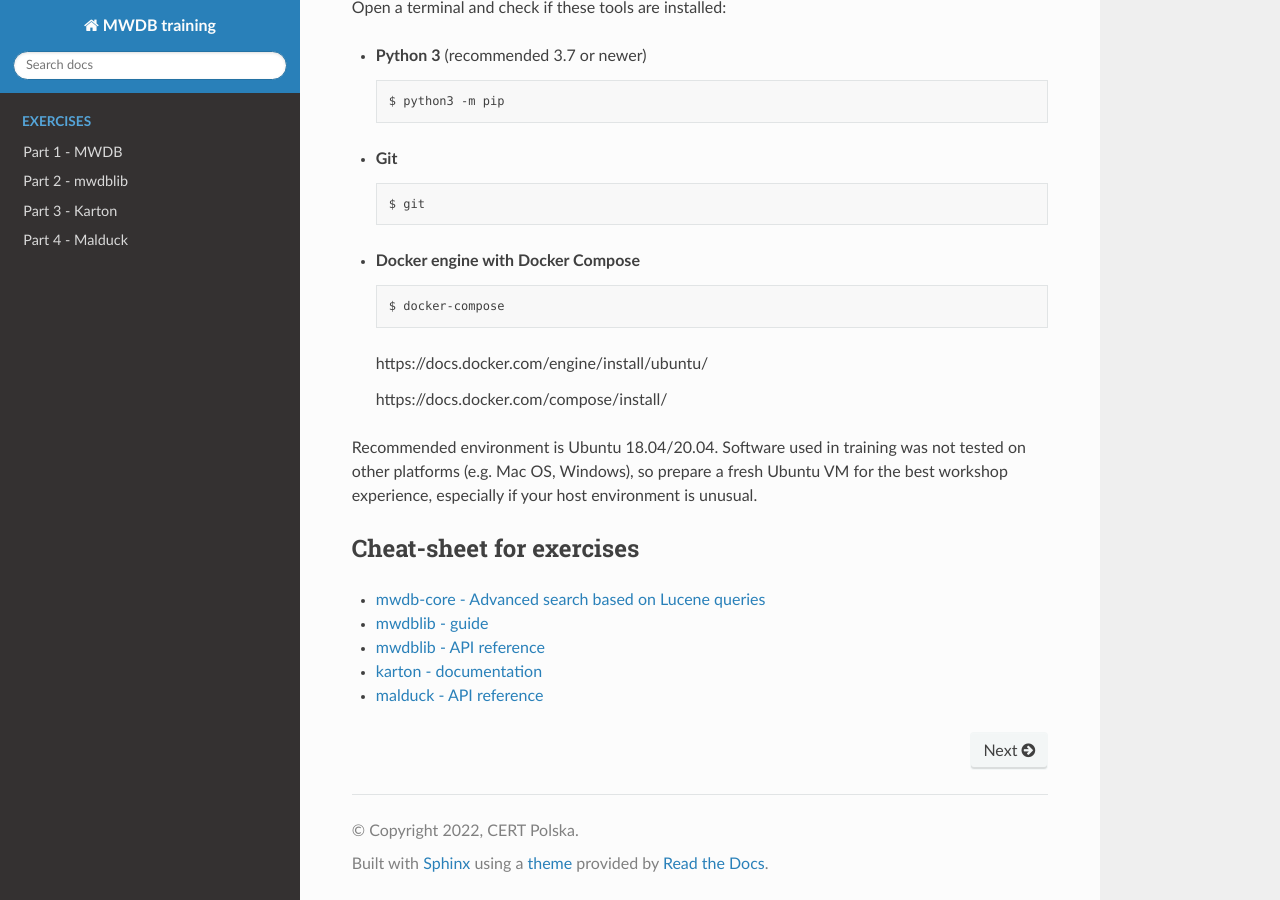
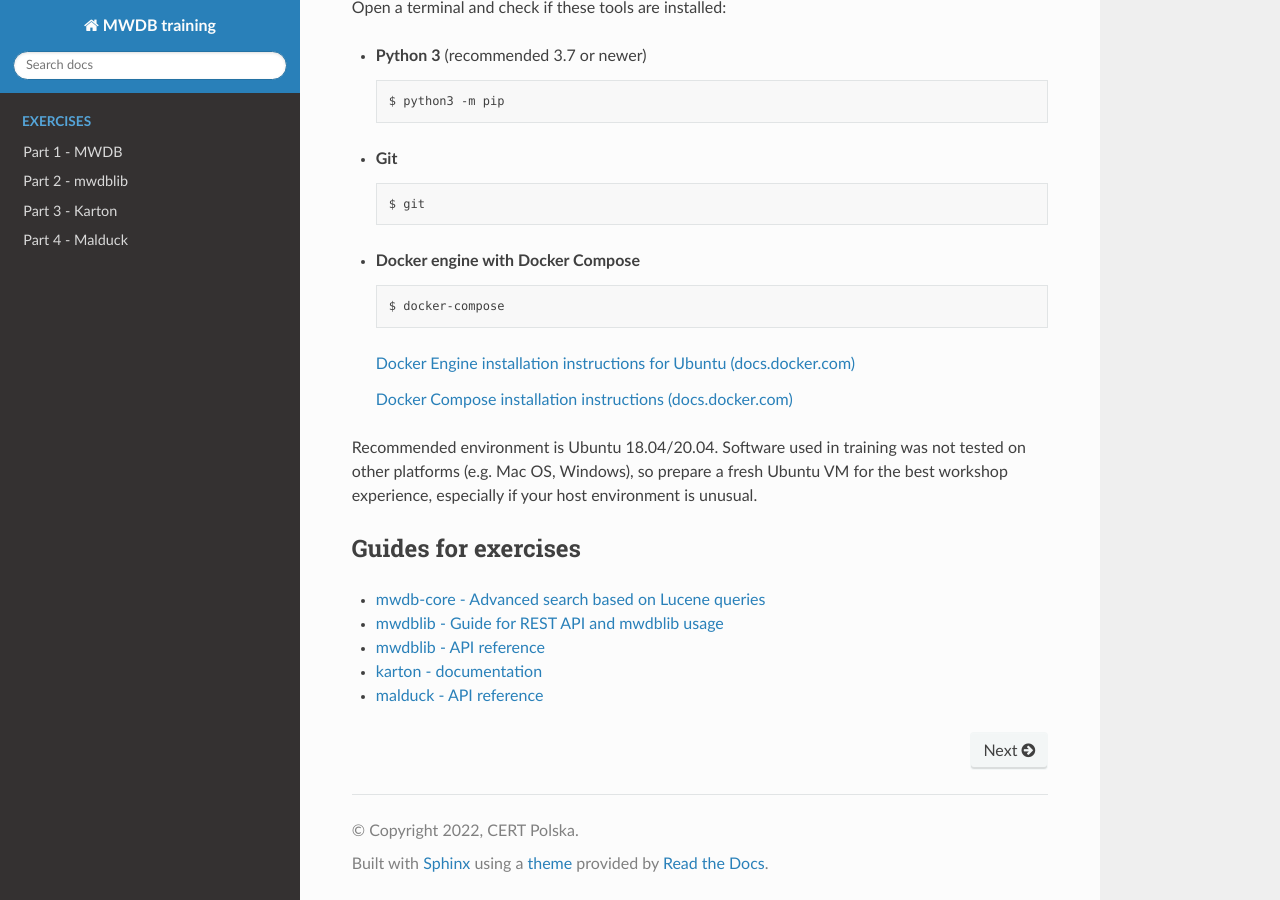
Before and after one commit to CERT-Polska/training-mwdb, a Sphinx documentation site: the page built from source/index.md, in a window 1280 px wide and 900 px high, scrolled down 953 px. Built offline with Sphinx 7.4.7 and the Read the Docs theme 2.0.0, drawn with Linux system fonts in a browser that asks for light colours.

Commit message:
Links and other small changes

````diff
--- a/source/index.md
+++ b/source/index.md
@@ -28,17 +28,17 @@
   ```shell
   $ docker-compose
   ```
-  https://docs.docker.com/engine/install/ubuntu/
+  [Docker Engine installation instructions for Ubuntu (docs.docker.com)](https://docs.docker.com/engine/install/ubuntu/)
 
-  https://docs.docker.com/compose/install/
+  [Docker Compose installation instructions (docs.docker.com)](https://docs.docker.com/compose/install/)
 
 Recommended environment is Ubuntu 18.04/20.04. Software used in training was not tested on other platforms (e.g. Mac OS, Windows), so prepare a fresh Ubuntu VM for the best workshop experience, especially if your host environment is unusual.
 
-## Cheat-sheet for exercises
+## Guides for exercises
 
 - [mwdb-core - Advanced search based on Lucene queries](https://mwdb.readthedocs.io/en/latest/user-guide/7-Lucene-search.html)
 
-- [mwdblib - guide](https://mwdb.readthedocs.io/en/latest/user-guide/8-REST-and-mwdblib.html)
+- [mwdblib - Guide for REST API and mwdblib usage](https://mwdb.readthedocs.io/en/latest/user-guide/8-REST-and-mwdblib.html)
 
 - [mwdblib - API reference](https://mwdblib.readthedocs.io/en/latest/)
 
````
Also changed, not shown: source/part-1.md (+7 -7 lines), source/part-2.md (+3 -2 lines), source/part-3.md (+3 -5 lines), 1 other file.
